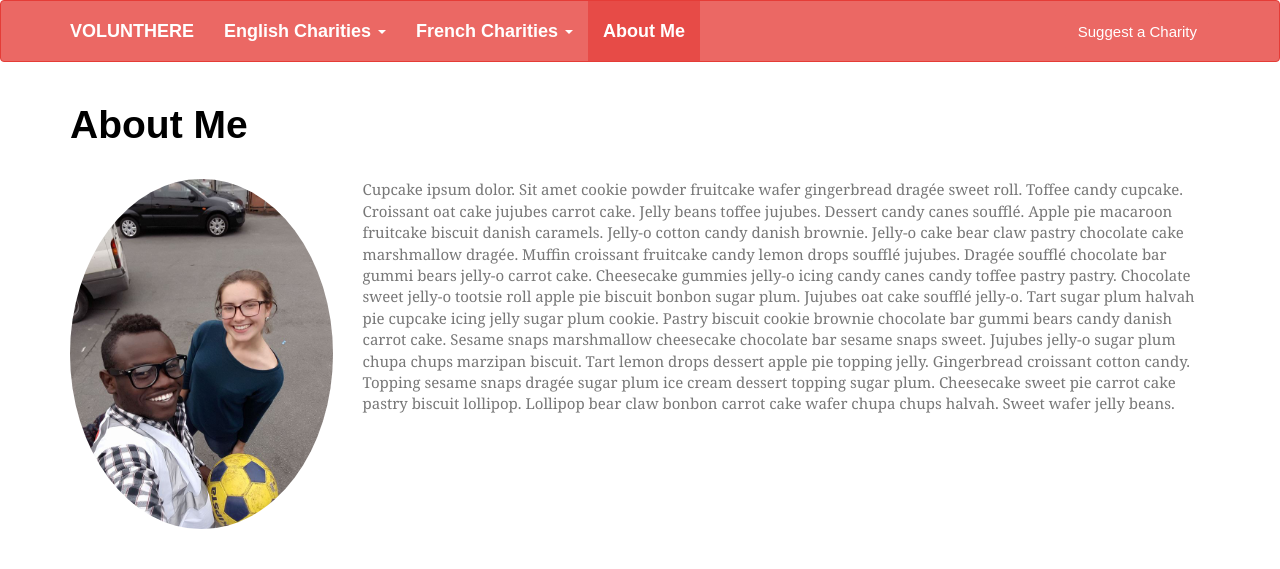
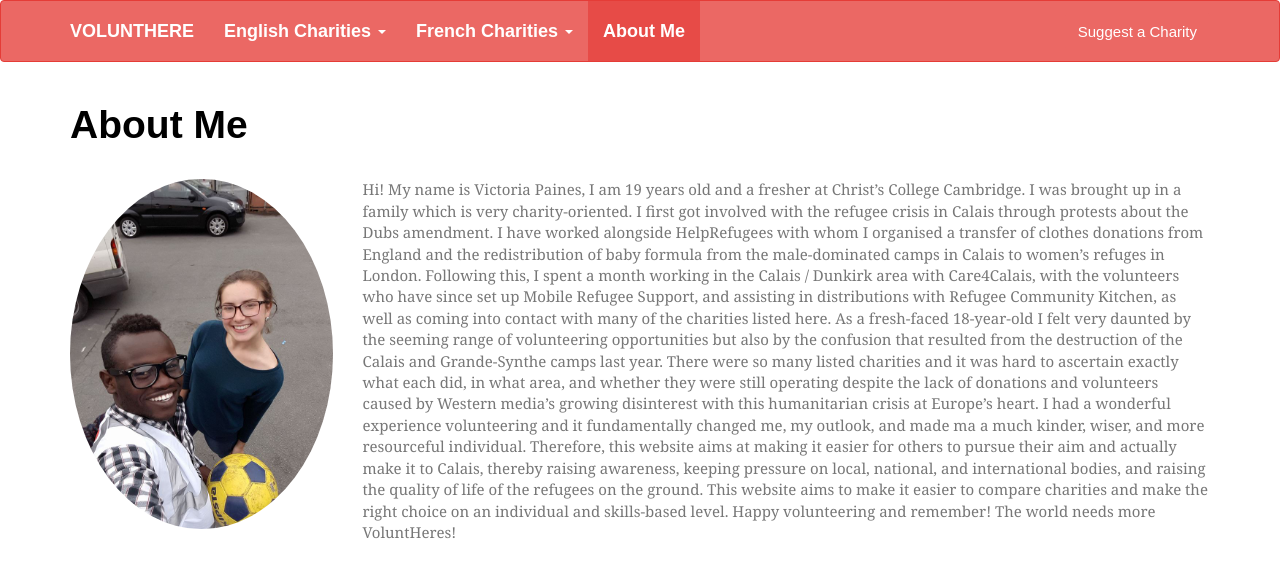
Before and after one commit to VictoriaPaines/VoluntHere, a plain HTML site: page about-me.html in a window 1280 px wide. Shown: the top 569 px of the page. Drawn offline with nearby package versions, Linux system fonts and the light colour scheme; a web font is replaced by a local one.

Commit message:
added text on about me page

```diff
--- a/about-me.html
+++ b/about-me.html
@@ -69,9 +69,13 @@
     <img src="./assets/me.jpg" alt="Me and Hashim" class="img-circle img-responsive" data-toggle="tooltip" data-placement="bottom" title="A picture of me and an ex-refugee playing football at the Care4Calais warehouse" />
   </div>
   <div class="col-sm-9">
-    <p> Cupcake ipsum dolor. Sit amet cookie powder fruitcake wafer gingerbread dragée sweet roll. Toffee candy cupcake. Croissant oat cake jujubes carrot cake. Jelly beans toffee jujubes. Dessert candy canes soufflé. Apple pie macaroon fruitcake biscuit danish caramels.
-    Jelly-o cotton candy danish brownie. Jelly-o cake bear claw pastry chocolate cake marshmallow dragée. Muffin croissant fruitcake candy lemon drops soufflé jujubes. Dragée soufflé chocolate bar gummi bears jelly-o carrot cake. Cheesecake gummies jelly-o icing candy canes candy toffee pastry pastry. Chocolate sweet jelly-o tootsie roll apple pie biscuit bonbon sugar plum. Jujubes oat cake soufflé jelly-o. Tart sugar plum halvah pie cupcake icing jelly sugar plum cookie. Pastry biscuit cookie brownie chocolate bar gummi bears candy danish carrot cake. Sesame snaps marshmallow cheesecake chocolate bar sesame snaps sweet.
-    Jujubes jelly-o sugar plum chupa chups marzipan biscuit. Tart lemon drops dessert apple pie topping jelly. Gingerbread croissant cotton candy. Topping sesame snaps dragée sugar plum ice cream dessert topping sugar plum. Cheesecake sweet pie carrot cake pastry biscuit lollipop. Lollipop bear claw bonbon carrot cake wafer chupa chups halvah. Sweet wafer jelly beans.
+    <p>
+      Hi! My name is Victoria Paines, I am 19 years old and a fresher at Christ’s College Cambridge.
+      I was brought up in a family which is very charity-oriented. I first got involved with the refugee crisis in Calais through protests about the Dubs amendment. I have worked alongside HelpRefugees with whom I organised a transfer of clothes donations from England and the redistribution of baby formula from the male-dominated camps in Calais to women’s refuges in London. Following this, I spent a month working in the Calais / Dunkirk area with Care4Calais, with the volunteers who have since set up Mobile Refugee Support, and assisting in distributions with Refugee Community Kitchen, as well as coming into contact with many of the charities listed here.
+      As a fresh-faced 18-year-old I felt very daunted by the seeming range of volunteering opportunities but also by the confusion that resulted from the destruction of the Calais and Grande-Synthe camps last year. There were so many listed charities and it was hard to ascertain exactly what each did, in what area, and whether they were still operating despite the lack of donations and volunteers caused by Western media’s growing disinterest with this humanitarian crisis at Europe’s heart.
+      I had a wonderful experience volunteering and it fundamentally changed me, my outlook, and made ma a much kinder, wiser, and more resourceful individual. Therefore, this website aims at making it easier for others to pursue their aim and actually make it to Calais, thereby raising awareness, keeping pressure on local, national, and international bodies, and raising the quality of life of the refugees on the ground.
+      This website aims to make it easier to compare charities and make the right choice on an individual and skills-based level.
+      Happy volunteering and remember! The world needs more VoluntHeres!
     </p>
   </div>
 </div>
```
